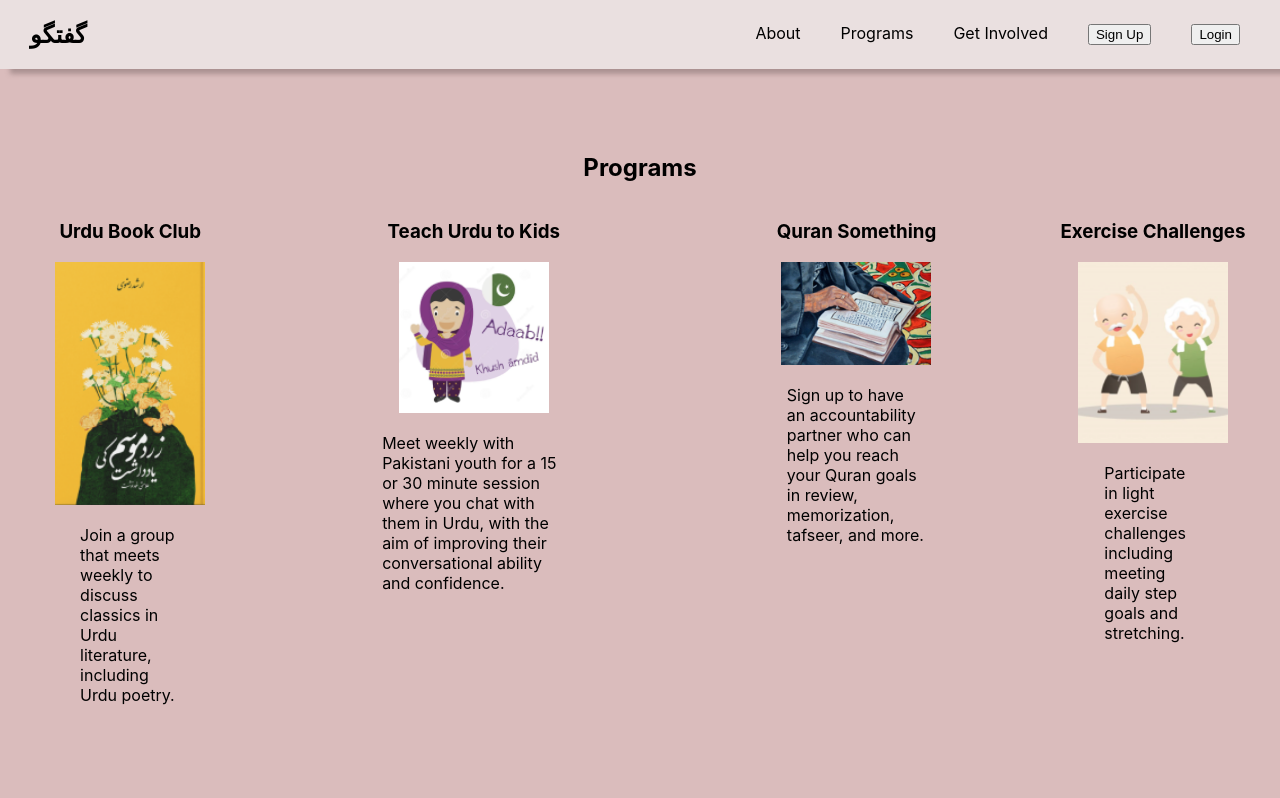
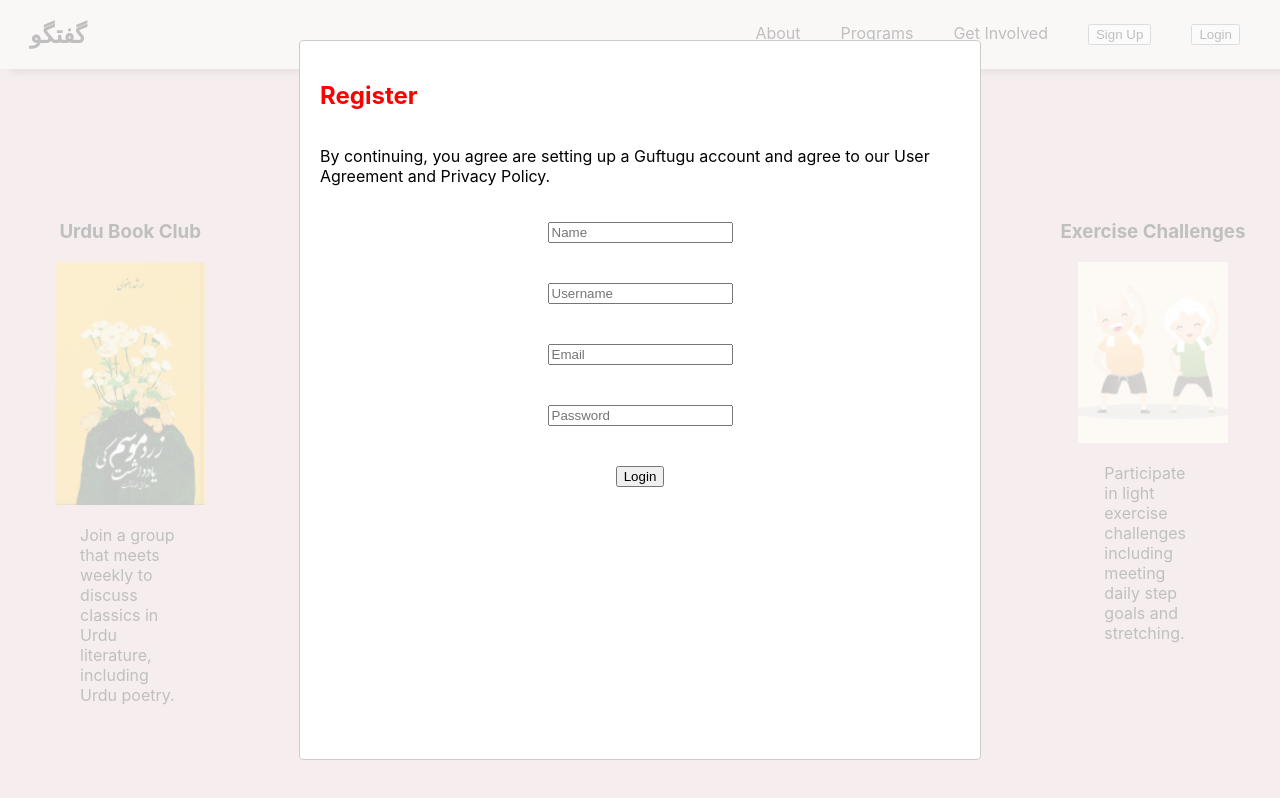
Before and after one commit to meenakshiraw/guftugu, a React (Create React App) app in the folder frontend/: page /programs in a window 1280 px wide. Both pictures are taken after a click on the button "Sign Up". Built offline with nearby package versions, Linux system fonts and the light colour scheme.

Commit message:
basic styling of login

```diff
--- a/frontend/package.json
+++ b/frontend/package.json
@@ -8,8 +8,9 @@
     "@testing-library/user-event": "^13.5.0",
     "react": "^18.2.0",
     "react-dom": "^18.2.0",
+    "react-modal": "^3.16.1",
     "react-router-dom": "^6.4.2",
-    "react-scripts": "5.0.1",
+    "react-scripts": "^2.1.3",
     "web-vitals": "^2.1.4"
   },
   "scripts": {
--- a/frontend/src/App.css
+++ b/frontend/src/App.css
@@ -62,10 +62,19 @@ section header {
   display: flex;
   flex-direction: column;
   align-items: center;
-  justify-content: center;
+  justify-content: flex-start;
   margin: 0 30px
 }
 
 .card-desc {
   width: 50%;
 }
+
+.register-form {
+  display: flex;
+  flex-direction: column;
+}
+
+.register-form > * {
+  margin: 20px auto
+}
--- a/frontend/src/App.js
+++ b/frontend/src/App.js
@@ -1,4 +1,4 @@
-import { useState, useEffect } from "react";
+import React, { useState, useEffect } from "react";
 import Card from "./components/Card";
 import "./App.css";
 
--- a/frontend/src/components/Navbar.js
+++ b/frontend/src/components/Navbar.js
@@ -1,9 +1,109 @@
-import React from "react";
+import React, { useState } from "react";
+import Modal from "react-modal";
 import { Link } from "react-router-dom";
 
+const customStyles = {
+  content: {
+    display: "flex",
+    flexDirection: "column",
+    width: "50vw",
+    margin: "0 auto",
+  },
+};
+
+Modal.setAppElement("#root");
+
 function Navbar() {
+  let subtitle;
+  const [renderLogin, setRenderLogin] = useState();
+  const [modalIsOpen, setModalOpen] = useState(false);
+
+  const openModal = () => {
+    setModalOpen(true);
+  };
+
+  const afterOpenModal = () => {
+    subtitle.style.color = "#f00";
+  };
+
+  const closeModal = () => {
+    setModalOpen(false);
+  };
   return (
     <header>
+      <Modal
+        isOpen={modalIsOpen}
+        onAfterOpen={afterOpenModal}
+        onRequestClose={closeModal}
+        style={customStyles}
+        contentLabel="Example Modal"
+      >
+        {renderLogin ? (
+          <>
+            <h2 ref={(_subtitle) => (subtitle = _subtitle)}>Log In</h2>
+            <form className="register-form">
+              <input
+                type="email"
+                name={"email"}
+                placeholder={"Email"}
+                id={"email"}
+              />
+              <input
+                type="password"
+                name={"password"}
+                placeholder={"Password"}
+                id={"password"}
+              />
+              <button>Login</button>
+            </form>
+            <p>
+              New to Guftugu?{" "}
+              <button
+                onClick={() => {
+                  setRenderLogin(false);
+                }}
+              >
+                Sign up!
+              </button>
+            </p>
+          </>
+        ) : (
+          <>
+            <h2 ref={(_subtitle) => (subtitle = _subtitle)}>Register</h2>
+            <p>
+              By continuing, you agree are setting up a Guftugu account and
+              agree to our User Agreement and Privacy Policy.
+            </p>
+            <form className="register-form">
+              <input
+                type="text"
+                name={"name"}
+                placeholder={"Name"}
+                id={"name"}
+              />
+              <input
+                type="text"
+                name={"username"}
+                placeholder={"Username"}
+                id={"username"}
+              />
+              <input
+                type="email"
+                name={"email"}
+                placeholder={"Email"}
+                id={"email"}
+              />
+              <input
+                type="password"
+                name={"password"}
+                placeholder={"Password"}
+                id={"password"}
+              />
+              <button>Login</button>
+            </form>
+          </>
+        )}
+      </Modal>
       <nav className="my-navbar">
         <Link className="logo" to="/">
           <h1>گفتگو</h1>
@@ -12,8 +112,22 @@ function Navbar() {
           <Link to="/about-us">About</Link>
           <Link to="/programs">Programs</Link>
           <Link to="/get-involved">Get Involved</Link>
-          <button>Sign Up</button>
-          <button>Login</button>
+          <button
+            onClick={() => {
+              setRenderLogin(false);
+              openModal();
+            }}
+          >
+            Sign Up
+          </button>
+          <button
+            onClick={() => {
+              setRenderLogin(true);
+              openModal();
+            }}
+          >
+            Login
+          </button>
         </div>
       </nav>
     </header>
--- a/frontend/src/index.js
+++ b/frontend/src/index.js
@@ -24,7 +24,3 @@ root.render(
     </BrowserRouter>
   </React.StrictMode>
 );
-
-// If you want to start measuring performance in your app, pass a function
-// to log results (for example: reportWebVitals(console.log))
-// or send to an analytics endpoint. Learn more: https://bit.ly/CRA-vitals
```
Also changed, not shown: 1 other file (tests, documents, lock files or other folders).
